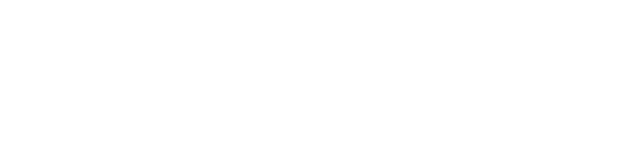
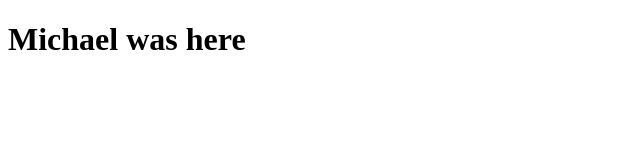
Before and after one commit to mstandarski/git_exercise, a plain HTML site: page index.html in a window 1280 px wide. Shown: the whole page, without its empty margins (0-640 px from the left). Drawn offline with Linux system fonts and the light colour scheme.

Commit message:
added an h1

```diff
--- a/index.html
+++ b/index.html
@@ -5,6 +5,6 @@
     <title></title>
   </head>
   <body>
-
+    <h1>Michael was here</h1>
   </body>
 </html>
```
